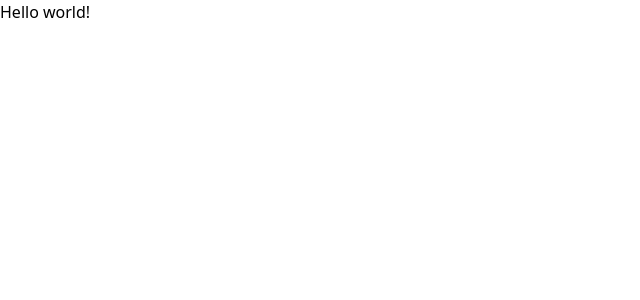
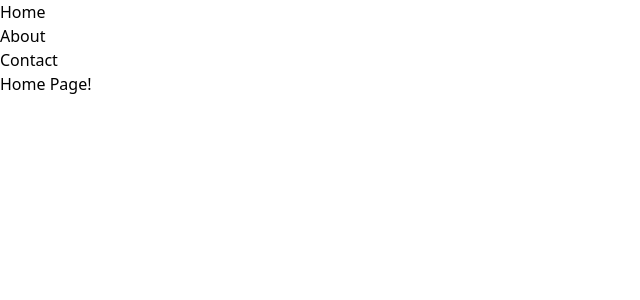
Before and after one commit to gymcoding/lean-canvas-react, a React (Vite) app: page / in a window 1280 px wide. Shown: the top 300 px of the page, without its empty margins (0-640 px from the left). Built offline with nearby package versions, Linux system fonts and the light colour scheme.

Commit message:
10.2 Page 컴포넌트 렌더링 & 레이아웃

```diff
--- /dev/null
+++ b/src/App.jsx
@@ -0,0 +1,16 @@
+import { Outlet } from 'react-router-dom';
+
+function App() {
+  return (
+    <>
+      <ul>
+        <li>Home</li>
+        <li>About</li>
+        <li>Contact</li>
+      </ul>
+      <Outlet />
+    </>
+  );
+}
+
+export default App;
--- /dev/null
+++ b/src/pages/About.jsx
@@ -0,0 +1,5 @@
+function About() {
+  return <div>About Page!</div>;
+}
+
+export default About;
--- /dev/null
+++ b/src/pages/Contact.jsx
@@ -0,0 +1,5 @@
+function Contact() {
+  return <div>Contact Page!</div>;
+}
+
+export default Contact;
--- /dev/null
+++ b/src/pages/Home.jsx
@@ -0,0 +1,5 @@
+function Home() {
+  return <div>Home Page!</div>;
+}
+
+export default Home;
```
Also changed, not shown: src/main.jsx (+19 -9 lines).
